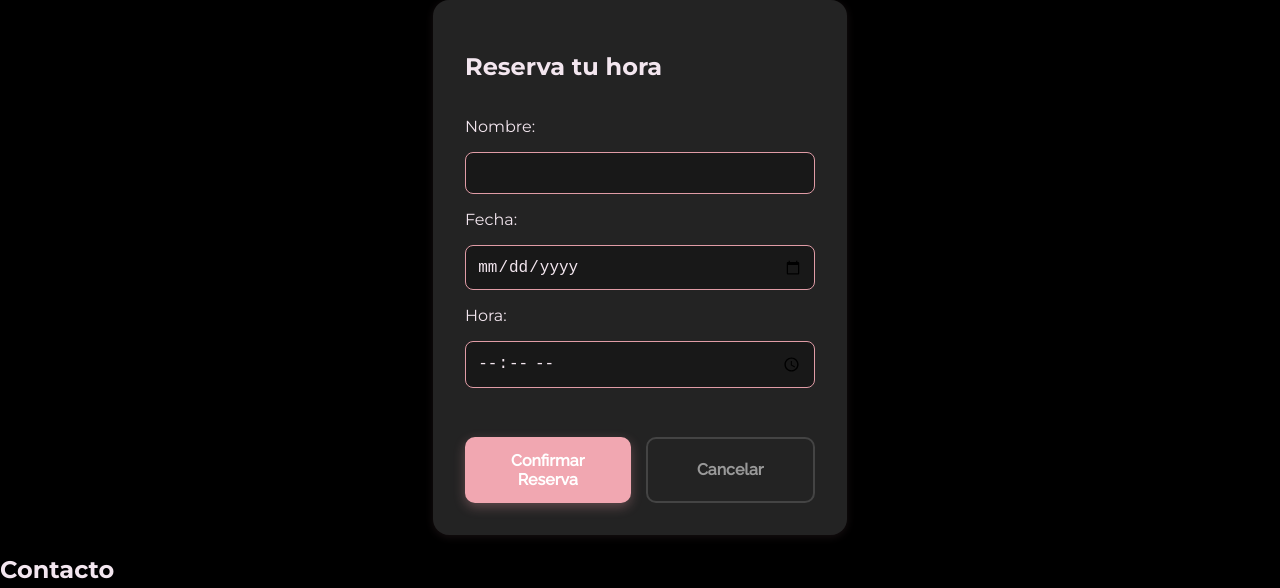
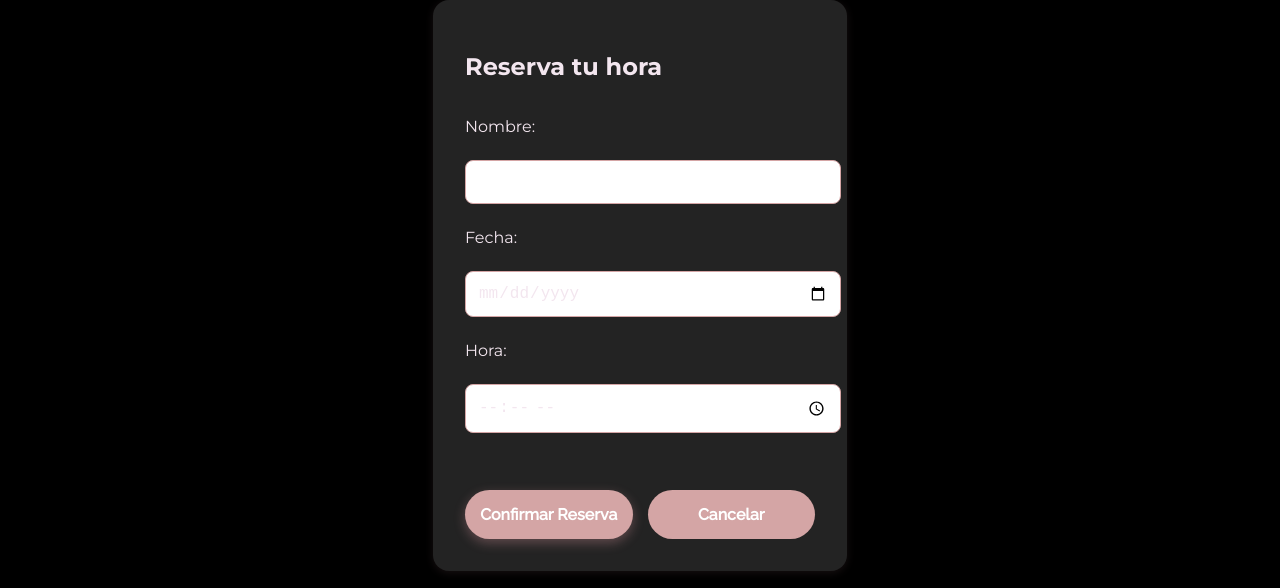
Before and after one commit to Joaquinln23/Projecto_Manicurista, a plain HTML site: page index.html in a window 1280 px wide. Shown: the part 2964-3552 px from the top of the page. Drawn offline with Linux system fonts and the light colour scheme.

Commit message:
nuevo cambio de css

```diff
--- a/styles/style.css
+++ b/styles/style.css
@@ -8,6 +8,34 @@ body {
     margin: 0;
     padding: 0%;
     padding-top: 80px;
+}
+
+/* Estética para el formulario de reserva */
+#form-agenda input,
+#form-agenda select {
+    width: 100%;
+    padding: 12px;
+    margin: 8px 0;
+    border: 1px solid #D4A5A5; /* Color rosa viejo */
+    border-radius: 8px;
+    font-size: 16px; /* Evita zoom automático en iPhone */
+    background-color: #fff;
+}
+
+#form-agenda button {
+    background-color: #D4A5A5;
+    color: white;
+    padding: 15px;
+    border: none;
+    border-radius: 25px;
+    width: 100%;
+    font-weight: bold;
+    cursor: pointer;
+    transition: background 0.3s;
+}
+
+#form-agenda button:hover {
+    background-color: #b38686;
 }
 
 html, body {
```
